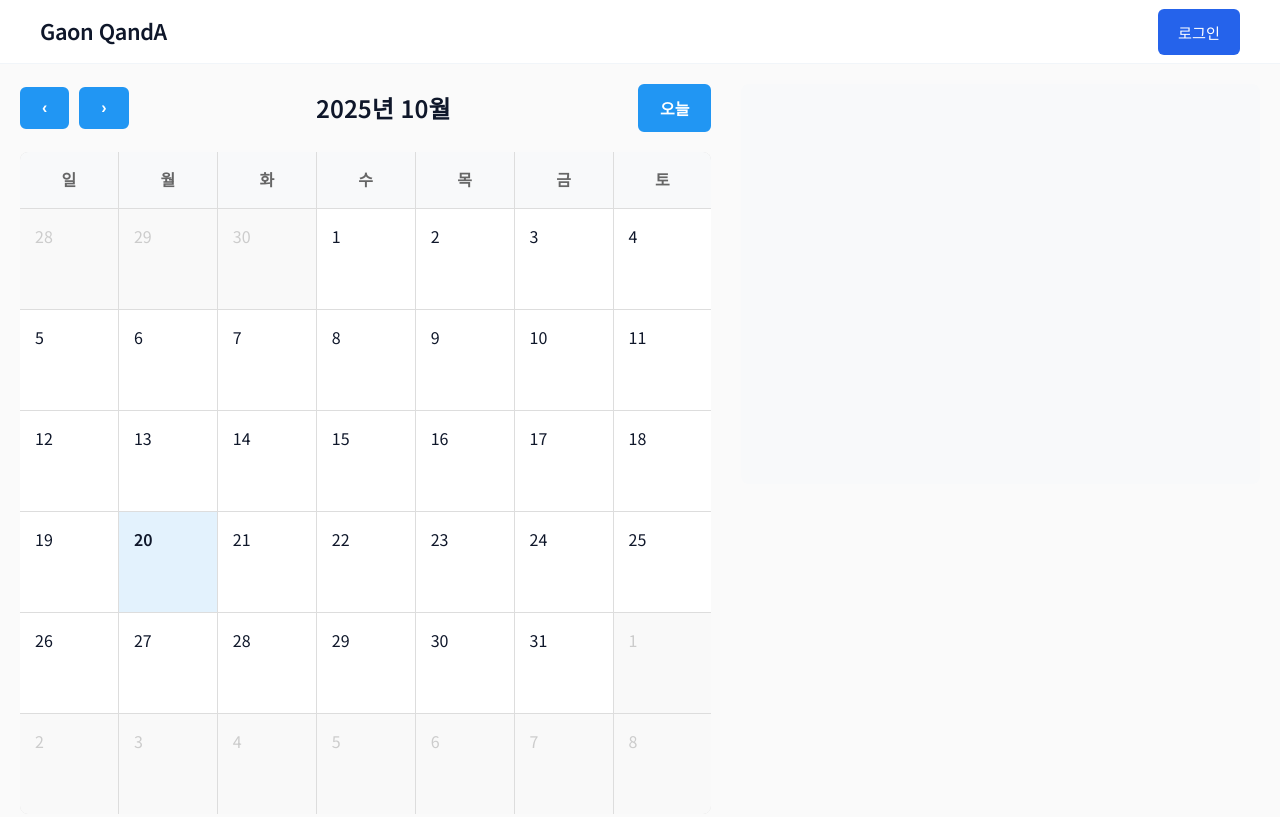
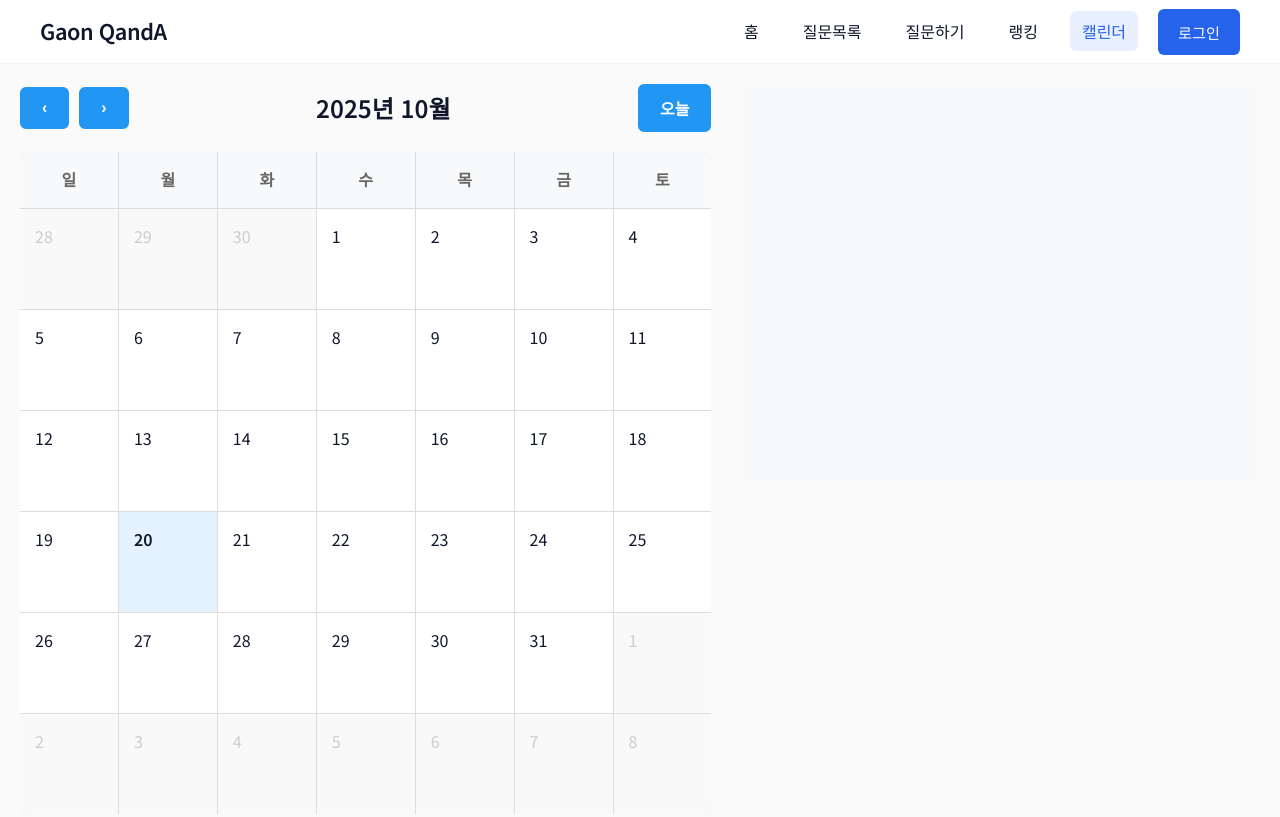
Before and after one commit to PADAK0405/GARS-QnA-Platform, a website: page public/calendar.html in a window 1280 px wide. Drawn offline with Linux system fonts and the light colour scheme; no server answers.

Commit message:
Add proper navigation bar with same functionality as homepage

```diff
--- a/public/calendar.html
+++ b/public/calendar.html
@@ -280,12 +280,24 @@
             background: #dc3545;
             color: white;
         }
+
     </style>
 </head>
 <body>
     <nav class="navbar">
-        <a href="/" class="navbar-brand">Gaon QandA</a>
-        <div id="auth-container"></div>
+        <div class="nav-container">
+            <a href="/" class="navbar-brand">Gaon QandA</a>
+            <div class="nav-menu">
+                <ul class="nav-links">
+                    <li><a href="/">홈</a></li>
+                    <li><a href="/questions.html">질문목록</a></li>
+                    <li><a href="/ask.html">질문하기</a></li>
+                    <li><a href="/ranking.html">랭킹</a></li>
+                    <li><a href="/calendar.html" class="active">캘린더</a></li>
+                </ul>
+                <div id="auth-container"></div>
+            </div>
+        </div>
     </nav>
 
     <div class="calendar-container">
```
